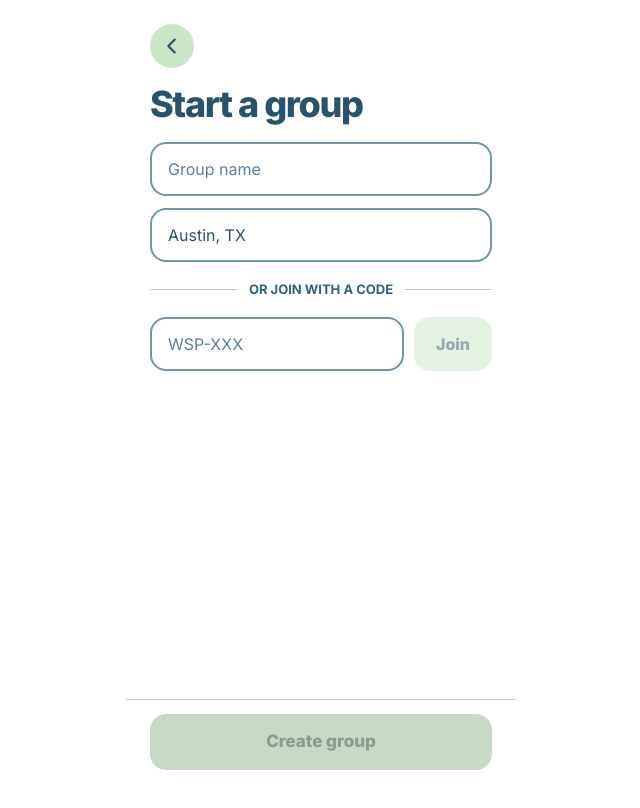
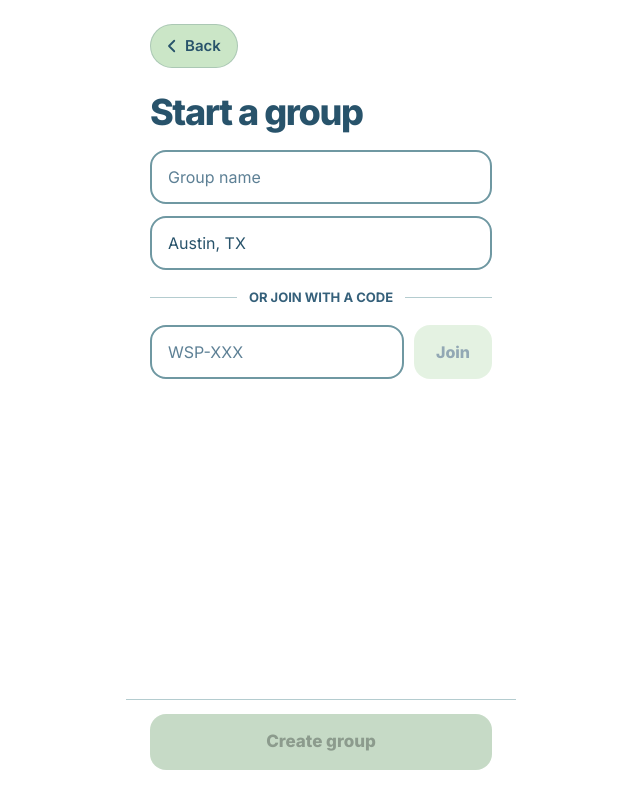
Before and after one commit to huangktony/wsp, a Next.js app: page /groups/new in a window 1280 px wide. Shown: the top 808 px of the page, without its empty margins (319-959 px from the left). Built offline with nearby package versions, Linux system fonts and the light colour scheme.

Commit message:
fixed some design issues

```diff
--- a/app/groups/[id]/page.tsx
+++ b/app/groups/[id]/page.tsx
@@ -1,5 +1,6 @@
 "use client";
 import Link from "next/link";
+import { BackButton } from "@/components/BackButton";
 import { Inter } from "next/font/google";
 import { use, useEffect, useRef, useState } from "react";
 import { useApi } from "@/lib/client";
@@ -53,7 +54,7 @@ export default function GroupHome({ params }: { params: Promise<{ id: string }>
   return (
     <main className={`${inter.className} mx-auto flex min-h-[100svh] w-full max-w-[390px] flex-col gap-[18px] bg-white px-6 pb-7 pt-6 text-indigo`}>
       <header className="flex flex-col gap-1">
-        <Link href="/groups" className={`flex min-h-11 w-fit items-center rounded py-1 text-[15px] text-secondary ${focus}`}>Back to groups</Link>
+        <BackButton href="/groups" className="mb-3" />
         {g && <>
           <h1 className="break-words font-[inherit] text-[28px] font-extrabold leading-tight tracking-[-0.5px]">{g.name}</h1>
           <p className="text-[15px] text-secondary">{[g.city, g.groupTier ? `group cap ${g.groupTier}` : null].filter(Boolean).join(" · ")}</p>
--- a/app/groups/new/page.tsx
+++ b/app/groups/new/page.tsx
@@ -1,5 +1,5 @@
 "use client";
-import Link from "next/link";
+import { BackButton } from "@/components/BackButton";
 import { Inter } from "next/font/google";
 import { useState } from "react";
 import { useRouter } from "next/navigation";
@@ -30,11 +30,7 @@ export default function NewGroup() {
   return (
     <Page variant="plain">
       <div className={`${inter.className} flex min-h-[100svh] flex-col gap-[18px] bg-white px-6 pb-[132px] pt-6 text-indigo`}>
-        <Link href="/groups" aria-label="Back" className={`flex h-11 w-11 shrink-0 items-center justify-center rounded-full bg-pistachio ${focus}`}>
-          <svg width="22" height="22" viewBox="0 0 24 24" fill="none" stroke="currentColor" strokeWidth="2.4" strokeLinecap="round" strokeLinejoin="round" aria-hidden="true">
-            <path d="M15 5l-7 7 7 7" />
-          </svg>
-        </Link>
+        <BackButton href="/groups" className="mb-2" />
         <h1 className="font-[inherit] text-[36px] font-extrabold leading-[1.05] tracking-[-1.4px]">Start a group</h1>
         <div className="flex flex-col gap-3">
           <input type="text" aria-label="Group name" aria-describedby={err && action === "create" ? "create-error" : undefined} className={input} placeholder="Group name" value={name} onChange={(e) => setName(e.target.value)} />
--- a/app/groups/page.tsx
+++ b/app/groups/page.tsx
@@ -61,7 +61,7 @@ export default function Groups() {
                 </h2>
                 <p className="text-sm text-secondary">{meta(featured)}</p>
                 <div className="mt-1.5 flex items-center justify-end">
-                  <Link href={`/groups/${featured.id}/plans`} className={`relative z-10 py-2 text-sm font-bold text-maroon ${focus}`}>Vote now</Link>
+                  <Link href={`/groups/${featured.id}/plans`} className={`relative z-10 flex min-h-11 items-center gap-1.5 rounded-full bg-indigo px-[18px] py-2 text-sm font-bold text-white shadow-md hover:brightness-90 active:brightness-75 ${focus}`}>Vote now <span aria-hidden="true">→</span></Link>
                 </div>
               </div>
             </article>
--- a/components/AuthForm.tsx
+++ b/components/AuthForm.tsx
@@ -1,5 +1,6 @@
 "use client";
 import Link from "next/link";
+import { BackButton } from "./BackButton";
 import { useState } from "react";
 import { useRouter } from "next/navigation";
 import { api } from "@/lib/client";
@@ -66,9 +67,7 @@ export function SignupForm() {
   };
   return (
     <form onSubmit={submit} className="flex min-h-screen flex-col gap-[18px] px-6 pt-14">
-      <Link href="/login" aria-label="Back" className="flex h-11 w-11 items-center justify-center rounded-full bg-mint">
-        <svg width="22" height="22" viewBox="0 0 24 24" fill="none" stroke="currentColor" strokeWidth="2.4" strokeLinecap="round" strokeLinejoin="round" aria-hidden="true"><path d="M15 5l-7 7 7 7" /></svg>
-      </Link>
+      <BackButton href="/login" className="mb-2" />
       <h1 className="text-4xl font-extrabold leading-[1.05] tracking-tight">Let&apos;s get you in.</h1>
       <p className="text-base text-muted">Three quick things and you&apos;re planning.</p>
       <div className="flex flex-col gap-3">
--- /dev/null
+++ b/components/BackButton.tsx
@@ -0,0 +1,10 @@
+import Link from "next/link";
+
+export function BackButton({ href, className = "" }: { href: string; className?: string }) {
+  return (
+    <Link href={href} className={`flex min-h-11 w-fit items-center gap-1 rounded-full border border-indigo/20 bg-pistachio py-2 pl-3 pr-4 text-[15px] font-semibold text-indigo hover:brightness-95 active:brightness-90 focus-visible:outline focus-visible:outline-2 focus-visible:outline-offset-4 focus-visible:outline-indigo ${className}`}>
+      <svg width="18" height="18" viewBox="0 0 24 24" fill="none" stroke="currentColor" strokeWidth="2.4" strokeLinecap="round" strokeLinejoin="round" aria-hidden="true"><path d="M15 5l-7 7 7 7" /></svg>
+      Back
+    </Link>
+  );
+}
--- a/components/Page.tsx
+++ b/components/Page.tsx
@@ -1,10 +1,10 @@
-import Link from "next/link";
+import { BackButton } from "./BackButton";
 import { TabBar } from "./TabBar";
 
 export function Page({ title, back, tabs, children, variant }: { title?: string; back?: string; tabs?: boolean; children: React.ReactNode; variant?: "plain" }) {
   return (
     <main className={`${variant === "plain" ? "mx-auto w-full max-w-[390px]" : "px-5 pt-6"} ${tabs ? "pb-28" : "pb-10"}`}>
-      {back && <Link href={back} className="mb-2 inline-block text-sm font-semibold text-muted">← Back</Link>}
+      {back && <BackButton href={back} className="mb-5" />}
       {title && <h1 className="mb-4 text-3xl font-bold">{title}</h1>}
       {children}
       {tabs && <TabBar />}
```
